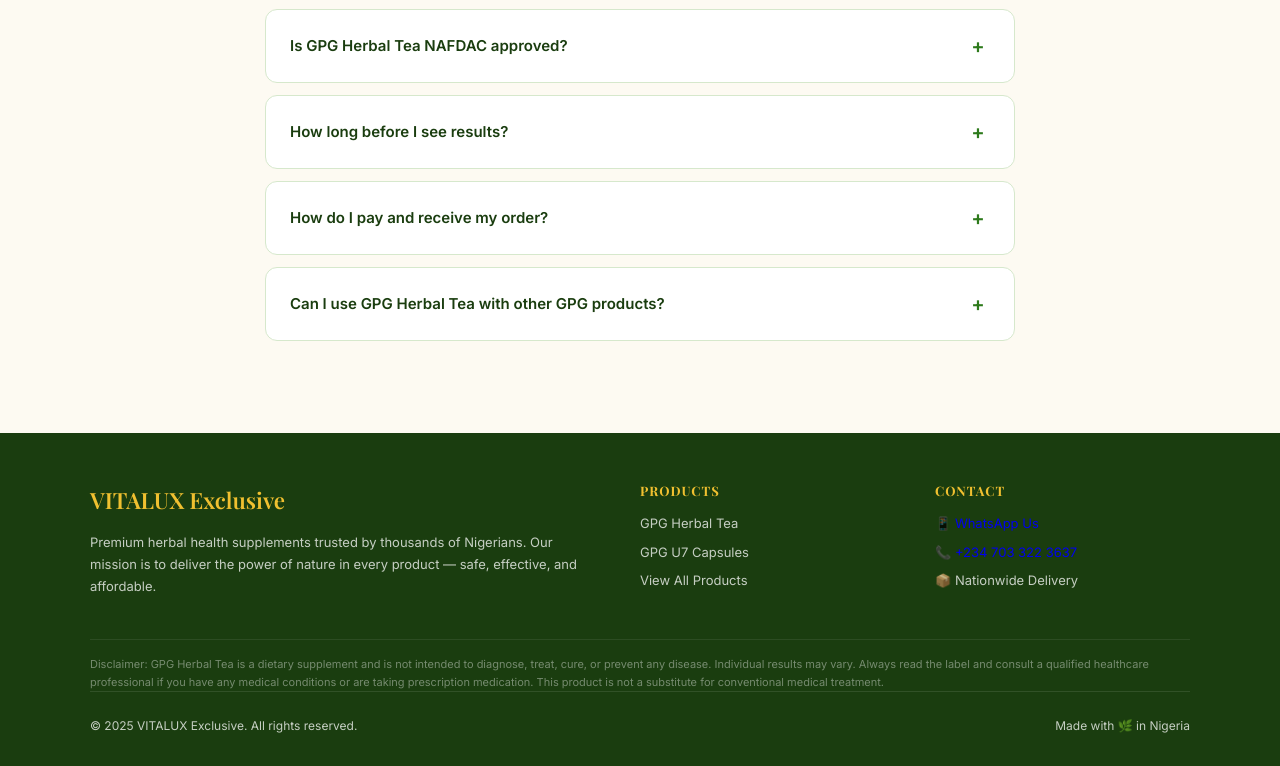
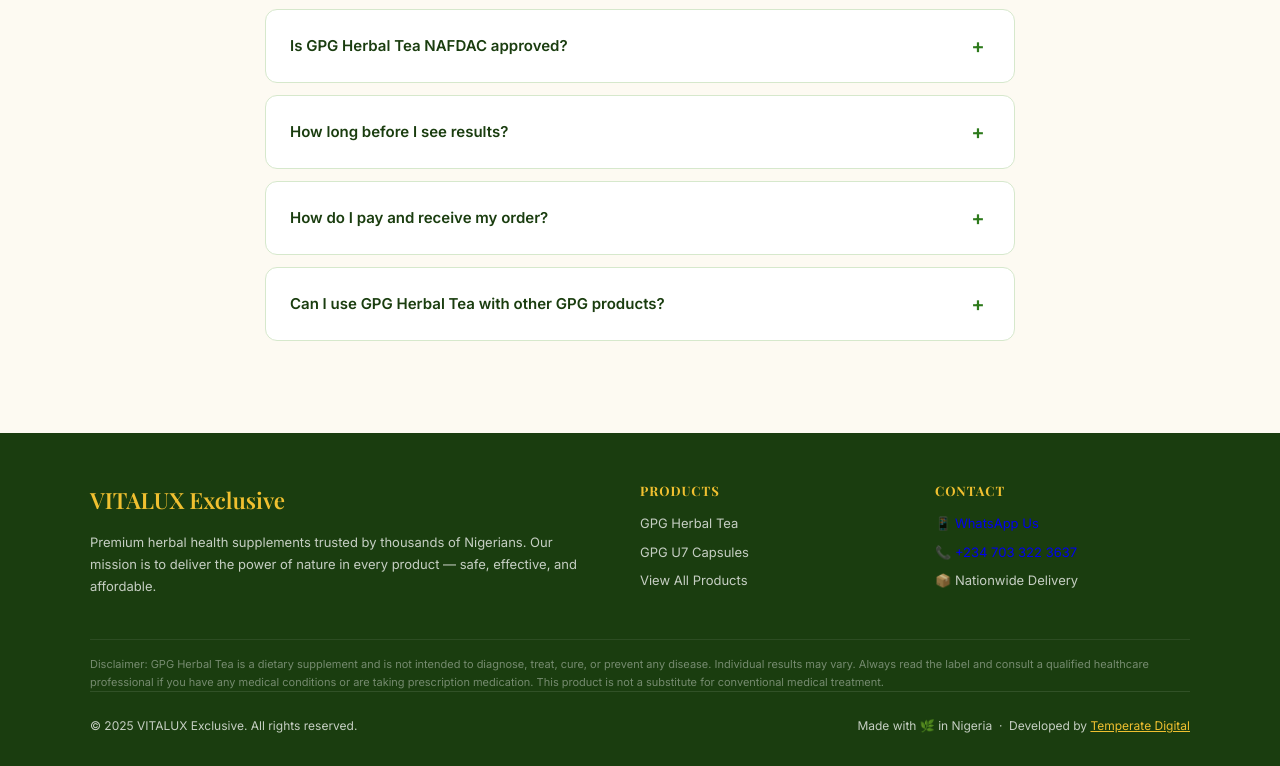
Before and after one commit to Temtechnology/gpg-products, a plain HTML site: page index.html in a window 1280 px wide. Shown: the part 6649-7415 px from the top of the page. Drawn offline with nearby package versions, Linux system fonts and the light colour scheme.

Commit message:
added the developer

```diff
--- a/index.html
+++ b/index.html
@@ -476,7 +476,7 @@
     </p>
     <div class="footer-bottom">
       <span>© 2025 VITALUX Exclusive. All rights reserved.</span>
-      <span>Made with 🌿 in Nigeria</span>
+      <span>Made with 🌿 in Nigeria &nbsp;·&nbsp; Developed by <a href="https://temtechnology.github.io/T.Okhiria/" target="_blank" style="color:var(--gold-light);text-decoration:underline;">Temperate Digital</a></span>
     </div>
   </div>
 </footer>
```
